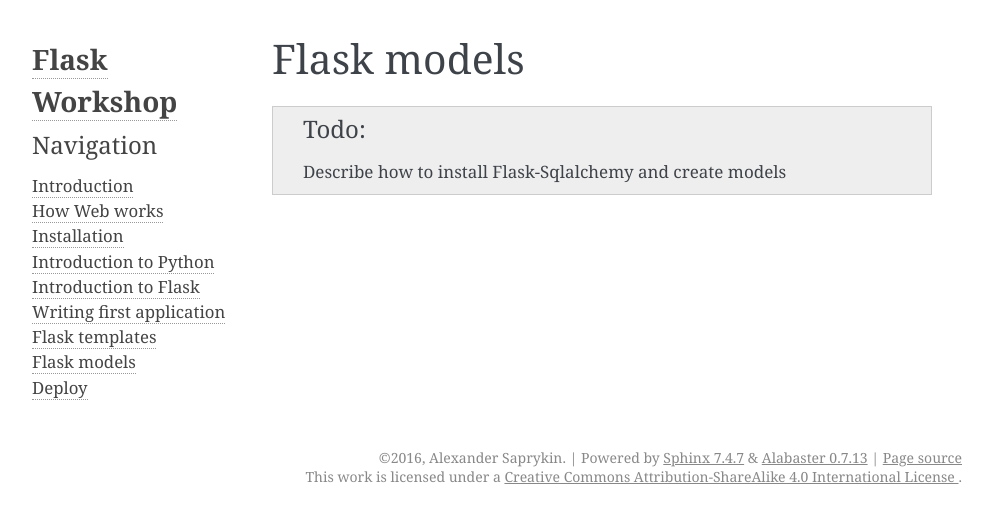
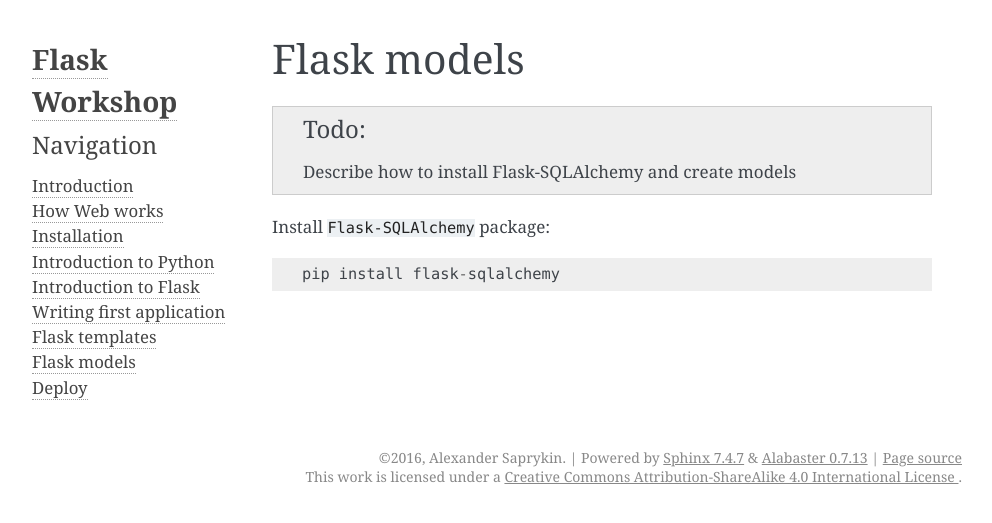
Before and after one commit to cutwater/FlaskWorkshop, a Sphinx documentation site: the page built from docs/flask-models.rst, in a window 1280 px wide. Shown: the top 523 px of the page, without its empty margins (148-1140 px from the left). Built offline with Sphinx 7.4.7, drawn with Linux system fonts in a browser that asks for light colours.

Commit message:
Update flask-models page

```diff
--- a/docs/flask-models.rst
+++ b/docs/flask-models.rst
@@ -2,4 +2,8 @@
 Flask models
 ============
 
-.. todo:: Describe how to install Flask-Sqlalchemy and create models
+.. todo:: Describe how to install Flask-SQLAlchemy and create models
+
+Install ``Flask-SQLAlchemy`` package::
+
+    pip install flask-sqlalchemy
```
